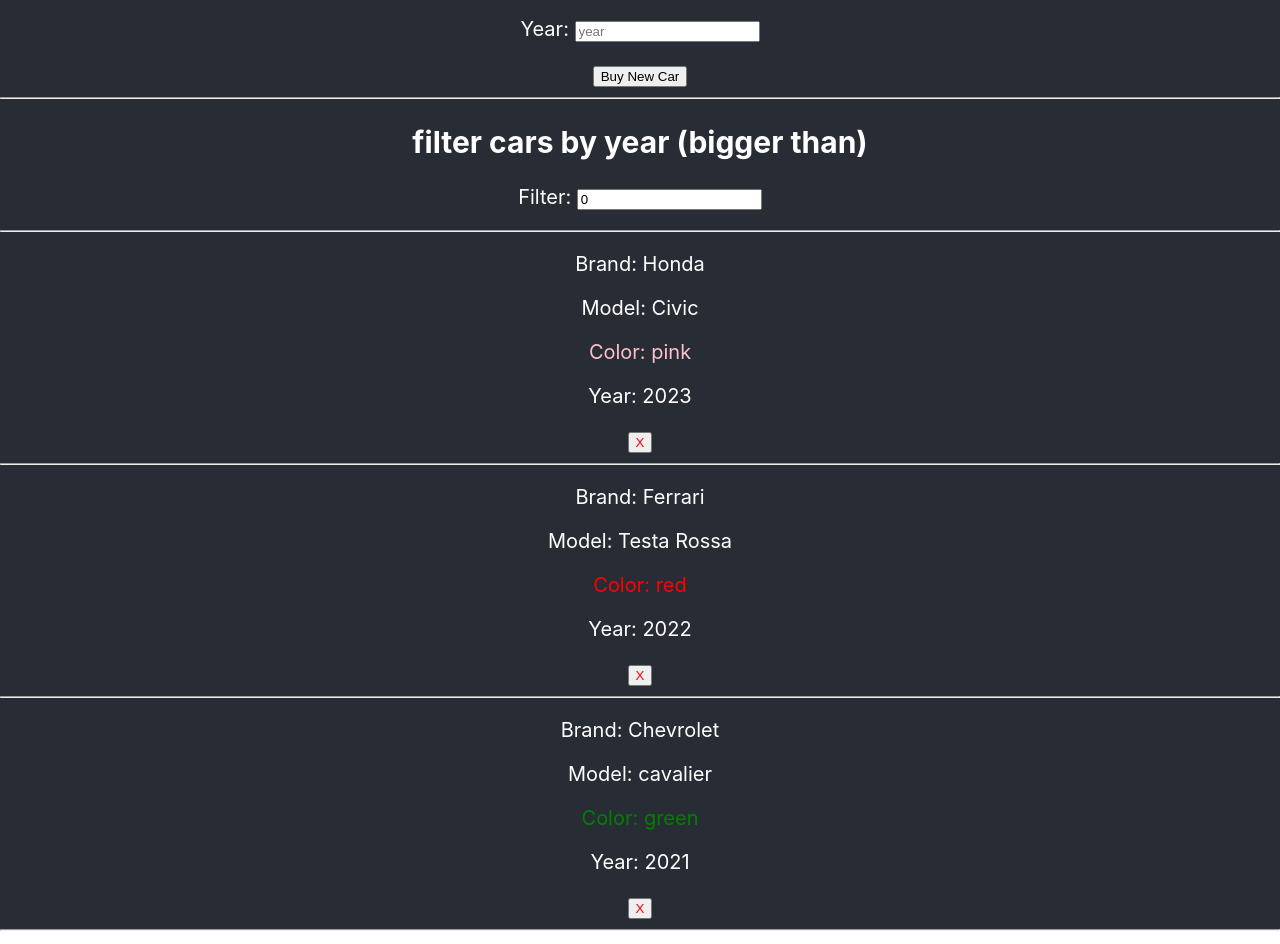
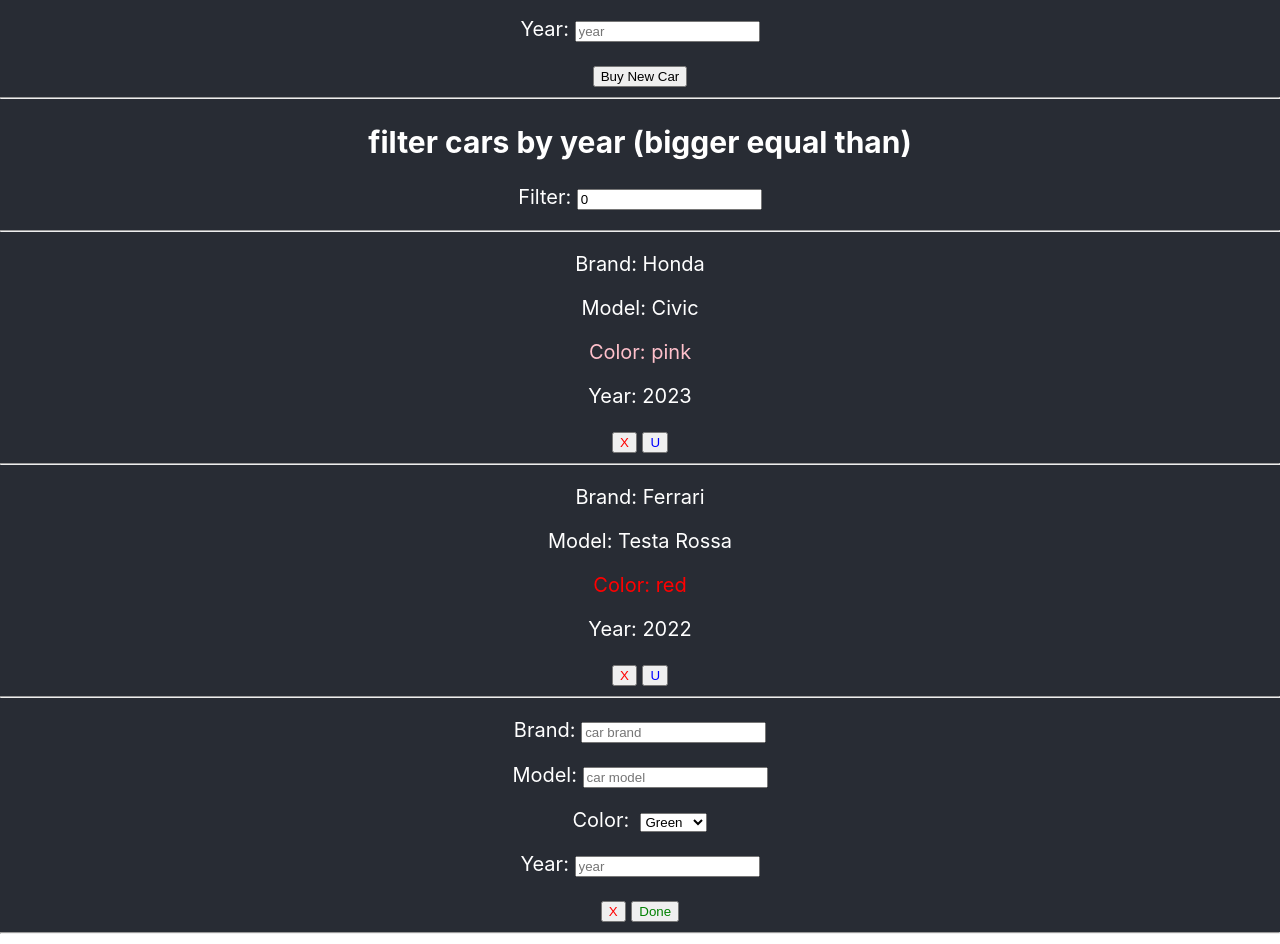
Before and after one commit to fullstack180822/myreact, a React (Create React App) app in the folder myapp/: page / in a window 1280 px wide. Shown: the part 280-1224 px from the top of the page. Built offline with nearby package versions, Linux system fonts and the light colour scheme.

Commit message:
upload all

```diff
--- a/myapp/src/App.js
+++ b/myapp/src/App.js
@@ -9,10 +9,11 @@
   static my_car_seq = 4
   state = {
     my_cars: [
-      {brand:"Honda", model:"Civic", color:"pink", year: 2023, id: 1 },
-      {brand:"Ferrari", model:"Testa Rossa", color:"red", year: 2022, id: 2 },
-      {brand:"Chevrolet", model:"cavalier", color:"green" ,year: 2021, id: 3 }
-    ]
+      {brand:"Honda", model:"Civic", color:"pink", year: 2023, id: 1 , update: false},
+      {brand:"Ferrari", model:"Testa Rossa", color:"red", year: 2022, id: 2, update: false },
+      {brand:"Chevrolet", model:"cavalier", color:"green" ,year: 2021, id: 3, update: true }
+    ],
+    filter_by_year: 0
   }
   deleteCar = _id => {
       const new_cars = this.state.my_cars.filter(car => car.id !== _id)
@@ -27,8 +28,24 @@
       my_cars: new_cars
     })
   }
-  filterByYear = uear => {
-
+  filterByYear = year => {
+      this.setState({
+        filter_by_year: year
+      })
+  }
+  startUpdate = _id => {
+    const new_cars = this.state.my_cars.map(car => _id == car.id ?
+      {...car, update: true} : {...car, update: false} )
+      this.setState({
+        my_cars: new_cars
+      })
+  }
+  finishUpdate = _id => {
+    const new_cars = this.state.my_cars.map(car =>  _id > 0 ? {...car, update: false}:
+      {...car, update: false} )
+      this.setState({
+        my_cars: new_cars
+      })
   }
   render() {
     return (
@@ -37,10 +54,14 @@
             <h1>My Garage</h1>
             <AddCar add_car={this.addCar} />
             <hr />
-            <CarFilter />
+            <CarFilter filter_by_year={this.filterByYear}/>
             <hr />
             <Garage cars={this.state.my_cars}
-              delete_car={this.deleteCar}/>
+              delete_car={this.deleteCar}
+              filter_by_year={this.state.filter_by_year}
+              start_update={this.startUpdate}
+              finish_update={this.finishUpdate}
+              />
         </header>
       </div>
     );
--- a/myapp/src/components/Car.js
+++ b/myapp/src/components/Car.js
@@ -10,16 +10,41 @@
         //const color = this.props.color
         //const model = this.props.model
         const { id, brand, color, model, year  } = this.props
-        return (
-        <div key={id}>
+        return !this.props.update ?
+             (<div key={id}>
                 <p>Brand: {brand}</p>
                 <p>Model: {model}</p>
                 <p style={{color}}>Color: {color}</p>
                 <p>Year: {year}</p>
                 <button style={{color: 'red'}} onClick={ () => this.props.delete_car(id) }>X</button>
+                &nbsp;
+                <button style={{color: 'blue'}} onClick={ () => this.props.start_update(id) }>U</button>
                 <hr />
-        </div>
-        )
+            </div>) :
+            (<div key={id}>
+                <p>Brand: <input name="brand" type="text" onChange={this.handleChange}
+                     placeholder="car brand" required/></p>
+                     <p>Model: <input name="model" type="text" onChange={this.handleChange}
+                     placeholder="car model" required/></p>
+                 <p >Color:  &nbsp;
+                 <select name="color" id="color_id" onChange={this.handleChange}>
+                       <option value="green" style={{color: "green"}}>Green</option>
+                       <option value="red" style={{color: "red"}}>Red</option>
+                       <option value="orange" style={{color: "orange"}}>Orange</option>
+                       <option value="pink" style={{color: "pink"}}>Pink</option>
+                       <option value="black" style={{color: "black"}}>Black</option>
+                       <option value="blue" style={{color: "blue"}}>Blue</option>
+                     </select>
+                     </p>
+                  <p>Year: <input name="year" type="number" onChange={this.handleChange}
+                     placeholder="year" required/></p>
+
+                <button style={{color: 'red'}} onClick={ () => this.props.delete_car(id) }>X</button>
+                &nbsp;
+                <button style={{color: 'green'}} onClick={ () => this.props.finish_update(id) }>Done</button>
+                <hr />
+            </div>)
+
     }
 }
 
--- a/myapp/src/components/CarFilter.js
+++ b/myapp/src/components/CarFilter.js
@@ -14,11 +14,12 @@
     })
 
     // filter cars
+    this.props.filter_by_year(e.target.value)
   }
   render() {
     return (
       <div>
-        <h2>filter cars by year (bigger than)</h2>
+        <h2>filter cars by year (bigger equal than)</h2>
            <p>Filter: <input name="year" type="number" onChange={this.handleChange}
               value={this.state.year_filter} placeholder="year" /></p>
       </div>
--- a/myapp/src/components/Garage.js
+++ b/myapp/src/components/Garage.js
@@ -7,9 +7,12 @@
     return (
       <div>
             {
-              this.props.cars.map(_car =>
+                this.props.cars.filter(_car => _car.year >= this.props.filter_by_year).map(_car =>
                 <Car brand={_car.brand} model={_car.model} color={_car.color} id={_car.id}
                      year={_car.year} key={_car.id}
+                     update={_car.update}
+                     start_update={this.props.start_update}
+                     finish_update={this.props.finish_update}
                      delete_car = {this.props.delete_car}/>)
             }
       </div>
```
Lines whose indentation alone changed are shown as unchanged.
